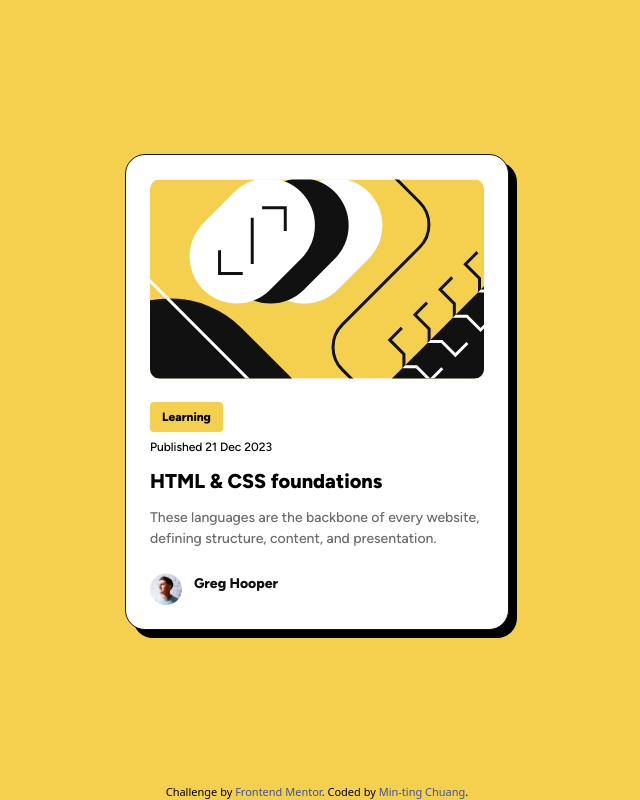
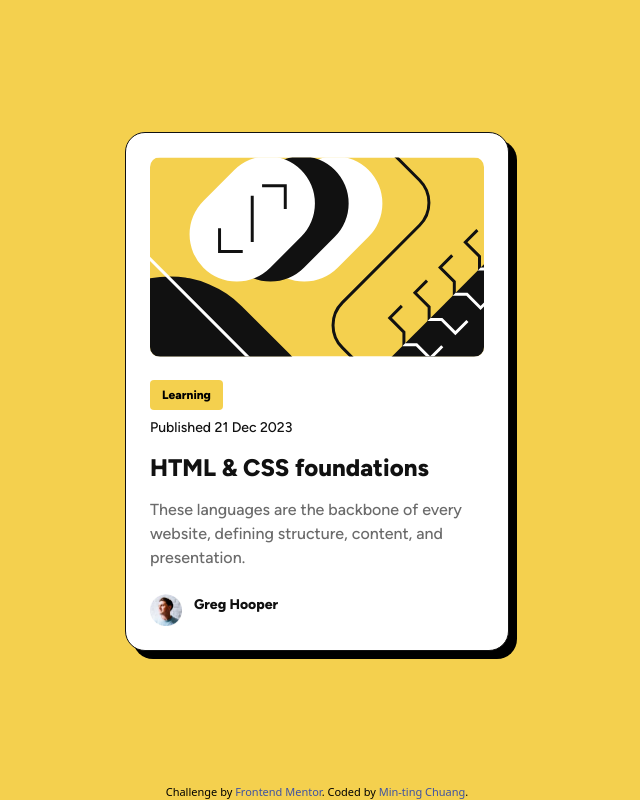
Before and after one commit to LisaMandarin/frontend-mentor-blog-preview-card, a website: page index.html in a window 1280 px wide. Shown: the whole page, without its empty margins (323-963 px from the left). Drawn offline with Linux system fonts and the light colour scheme; files whose address does not match are found by name.

Commit message:
fix typography

```diff
--- a/index.html
+++ b/index.html
@@ -28,6 +28,8 @@
       font-weight: 500;
     }
     .description { line-height: 150%;}
+    .typography1 { font-size: 24px; line-height: 150%; letter-spacing: 0px;}
+    .typography2 { font-size: 16px; line-height: 150%; letter-spacing: 0px;}
     .typography3 { font-size: 14px; line-height: 150%; letter-spacing: 0px;}
   </style>
 </head>
@@ -41,13 +43,13 @@
         <p>
           <span class="bg-[#F4D04E] px-3 py-2 rounded-[4px] text-xs figtree-extrabold">Learning</span>
         </p>
-        <p class="text-xs figtree-medium">
+        <p class="text-xs figtree-medium typography3 text-[#111111]">
           Published 21 Dec 2023
         </p>
-        <p class="text-xl figtree-extrabold hover:text-[#F4D04E] hover:cursor-pointer active:text-[#F4D04E] active:cursor-pointer focus:text-[#F4D04E] focus:cursor-pointer">
+        <p class="text-xl figtree-extrabold text-[#111111] hover:text-[#F4D04E] typography1 hover:cursor-pointer active:text-[#F4D04E] active:cursor-pointer focus:text-[#F4D04E] focus:cursor-pointer">
           HTML & CSS foundations
         </p>
-        <p class="description text-sm figtree-medium text-[#6B6B6B]">
+        <p class="description text-sm figtree-medium text-[#6B6B6B] typography2">
           These languages are the backbone of every website, defining structure, content, and presentation.
         </p>
       </div>
```
